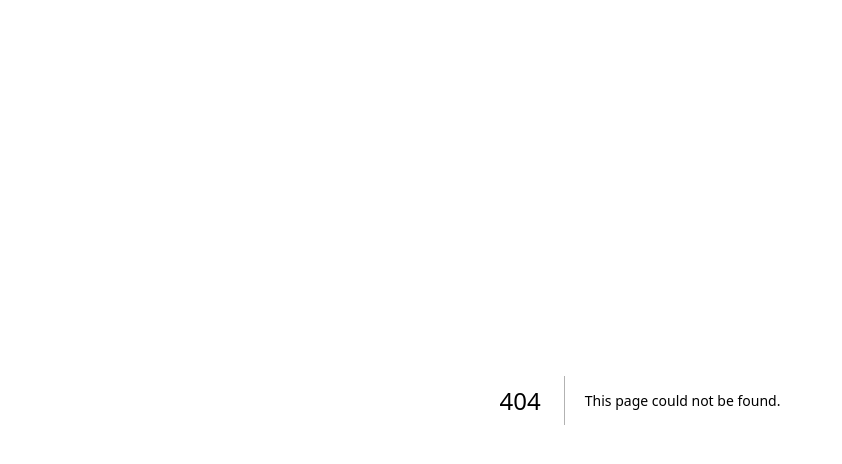
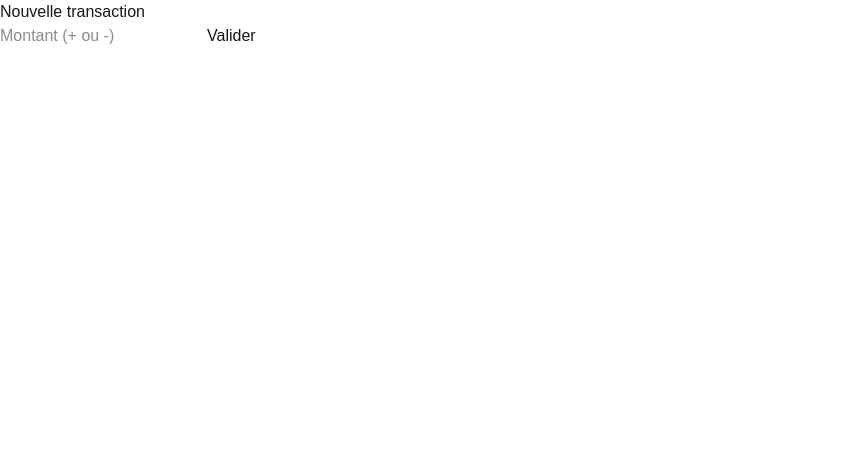
Before and after one commit to CharleryM/charlery_malcolm_bloc_c, a Next.js app in the folder frontend/: page /transaction in a window 1280 px wide. Before the commit this address had no page. Shown: the top 464 px of the page, without its empty margins (0-842 px from the left). Built offline with nearby package versions, Linux system fonts and the light colour scheme.

Commit message:
init principal page and form page

```diff
--- a/frontend/app/page.tsx
+++ b/frontend/app/page.tsx
@@ -1,23 +1,25 @@
 import styles from "../styles/home.module.css";
+import { getAsset} from "@lib/api";
 import Image from "next/image";
+import Link from "next/link";
 
-export default function Home() {
+export default function Page() {
   return (
     <div className={styles.container}>
       {/* Header */}
       <header className={styles.header}>
-        <a href="./" className={styles.logo}>
+        <a href="/" className={styles.logo}>
           <Image
-            src='/images/logo_digital_wallet.png'
-            alt='Digital Wallet Logo'
+            src="/images/logo_digital_wallet.png"
+            alt="Digital Wallet Logo"
             width={75}
             height={75}
           />
         </a>
         <button className={styles.logo}>
           <Image
-            src='/images/menu.png'
-            alt='Digital Wallet Logo'
+            src="/images/menu.png"
+            alt="Digital Wallet Logo"
             width={50}
             height={50}
           />
@@ -34,11 +36,12 @@ export default function Home() {
         {/* Assets */}
         <section className={styles.assets}>
           <h2>Assets</h2>
-
-          {[1, 2, 3].map((_, i) => (
+          <ul>
+            <li>
+              {[1, 2, 3, 4, 5].map((_, i) => (
                 <div key={i} className={styles.asset}>
                   <div className={styles.assetLeft}>
-                <div className={styles.ethIcon}>◇</div>
+                    <div className={styles.ethIcon}></div>
                     <div>
                       <strong>Ethereum</strong>
                       <p>1.02 ETH</p>
@@ -51,12 +54,17 @@ export default function Home() {
                   </div>
                 </div>
               ))}
+            </li>
+          </ul>
         </section>
 
         {/* Actions */}
         <footer className={styles.actions}>
-          <button className={styles.deposit}>Deposit</button>
-          <button className={styles.send}>Send Money</button>
+          <button className={styles.send}>
+            <Link href="/transaction">
+              Send Money
+            </Link>
+          </button>
         </footer>
       </div>
     </div>
--- /dev/null
+++ b/frontend/app/transaction/page.tsx
@@ -0,0 +1,30 @@
+"use client";
+import { useState } from "react";
+import { useRouter } from "next/navigation";
+
+export default function TransactionPage() {
+  const [amount, setAmount] = useState("");
+  const router = useRouter();
+
+  const submit = () => {
+    localStorage.setItem("transaction", amount);
+    router.push("/");
+  };
+
+  return (
+    <main>
+      <h1>Nouvelle transaction</h1>
+
+      <input
+        type="number"
+        placeholder="Montant (+ ou -)"
+        value={amount}
+        onChange={(e) => setAmount(e.target.value)}
+      />
+
+      <button onClick={submit}>
+        Valider
+      </button>
+    </main>
+  );
+}
```
Lines whose indentation alone changed are shown as unchanged.
